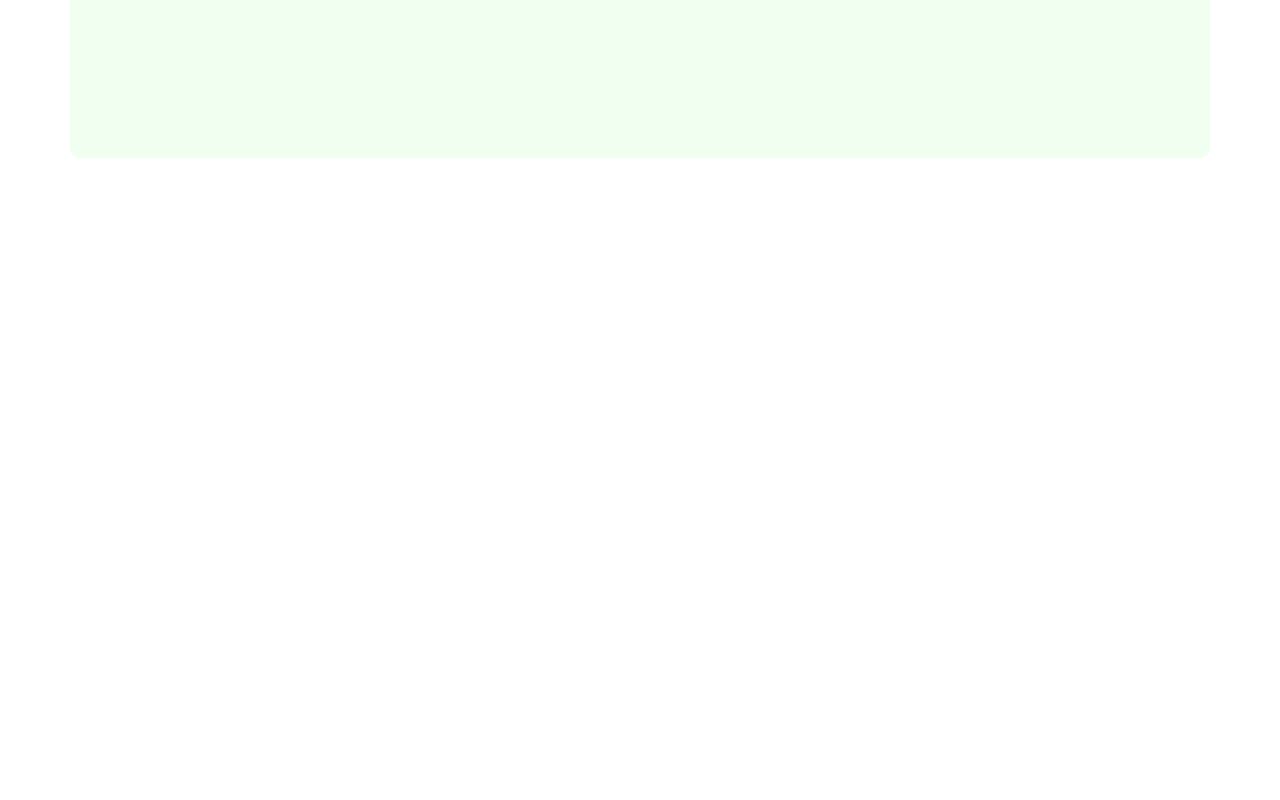
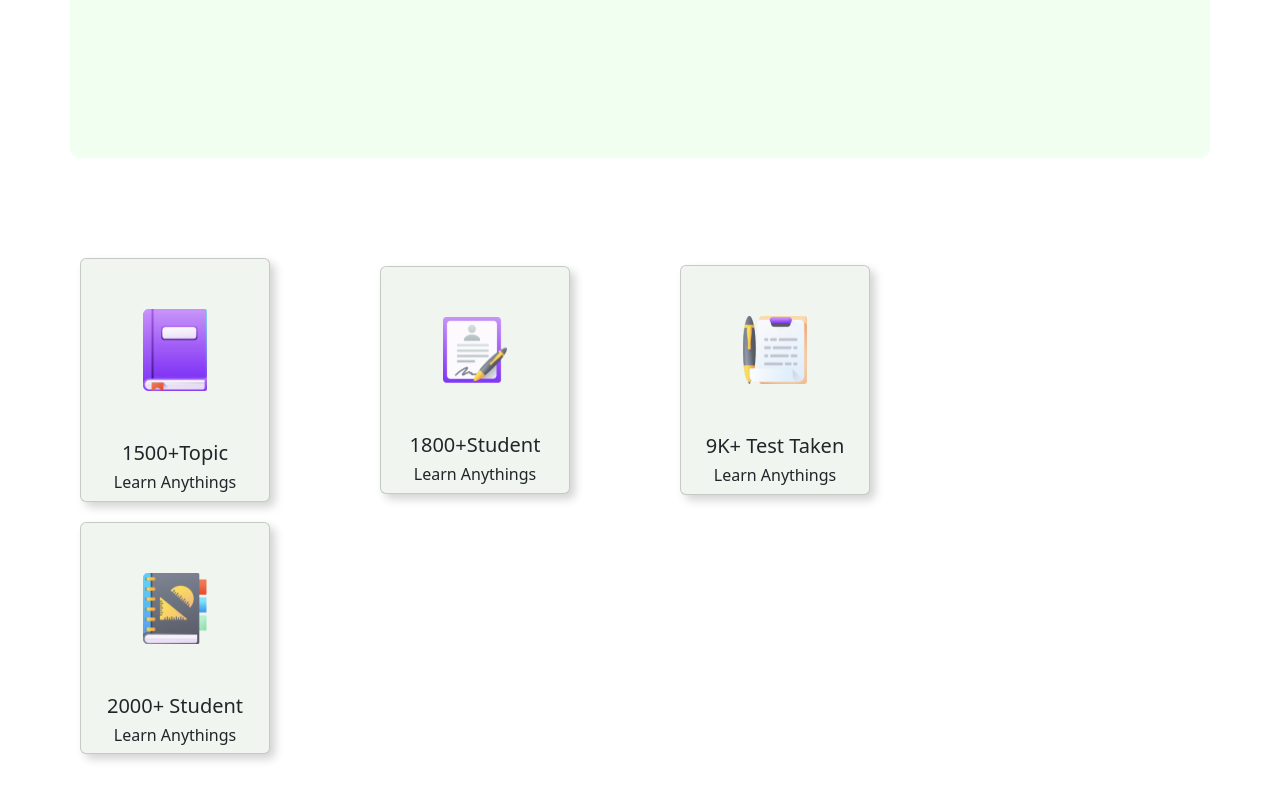
Before and after one commit to Tuhinsarker138/e-school-design, a plain HTML site: page index.html in a window 1280 px wide. Shown: the part 352-1152 px from the top of the page. Before the commit the page ends 800 px from the top, so only its background shows below. Drawn offline with nearby package versions, Linux system fonts and the light colour scheme.

Commit message:
courses topic added

```diff
--- a/index.html
+++ b/index.html
@@ -55,6 +55,45 @@
 
     </div>
 
+    <div class="container  books" id="books">
+
+        <div class="row align-items-center">
+          <div id="bg" class="col-md-2 card ">
+
+              <img id="cat"  src="ICON/book.png" alt="">
+              <h5 class="text-center">1500+Topic</h5>
+              <h6 class="text-center">Learn Anythings</h6>
+
+          </div>
+
+
+          <div id="bg" class="col-md-2 card">
+
+                <img id="cat"  src="ICON/Student.png" alt="">
+                <h5 class="text-center">1800+Student</h5>
+                <h6 class="text-center">Learn Anythings</h6>
+
+          </div>
+
+            <div id="bg" class="col-md-2 card">
+
+                <img id="cat"  src="ICON/Test.png" alt="">
+                <h5 class="text-center">9K+ Test Taken</h5>
+                <h6 class="text-center">Learn Anythings</h6>
+
+            </div>
+
+
+
+          <div id="bg" class="col-md-2 card">
+                <img id="cat" src="ICON/Students.png" alt="">
+                <h5 class="text-center">2000+ Student</h5>
+                <h6 class="text-center">Learn Anythings</h6>
+          </div>
+        </div>
+
+    </div>
+
 
 
 
--- a/style.css
+++ b/style.css
@@ -15,3 +15,16 @@
     width: 1440px;
     height: 510px;
 }
+.card{
+    border: none;
+    border-radius: 10px;
+    box-shadow: 5px 5px 10px lightgray;
+    margin: 20px 100px 20px 10px;
+
+}
+#cat{
+    padding: 50px;
+}
+#bg{
+    background-color: #f0f5f0;
+}
```
